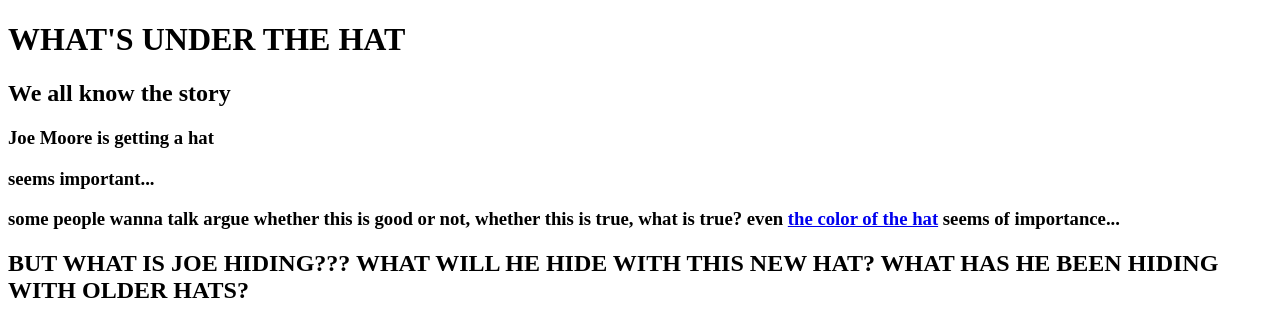
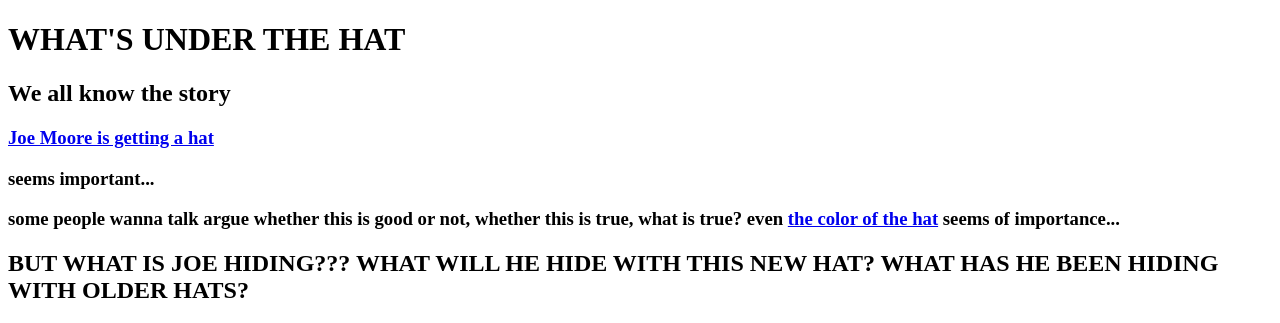
Before and after one commit to paris-liam/under-the-hat, a plain HTML site: page index.html in a window 1280 px wide. Shown: the top 323 px of the page. Drawn offline with Linux system fonts and the light colour scheme.

Commit message:
show link

```diff
--- a/index.html
+++ b/index.html
@@ -7,7 +7,7 @@
 <body>
     <h1>WHAT'S UNDER THE HAT</h1>
     <h2>We all know the story</h2>
-    <h3>Joe Moore is getting a hat</h3>
+    <a href='https://www.facebook.com/events/545302642815399/'><h3>Joe Moore is getting a hat</h3></a>
     <h3>seems important...</h3>
     <h3>some people wanna talk argue whether this is good or not, whether this is true, what is true? even <a href='http://joemoorehat.club/?p=53'>the color of the hat</a> seems of importance...</h3>
     <h2>BUT WHAT IS JOE HIDING??? WHAT WILL HE HIDE WITH THIS NEW HAT? WHAT HAS HE BEEN HIDING WITH OLDER HATS? </h2>
```
